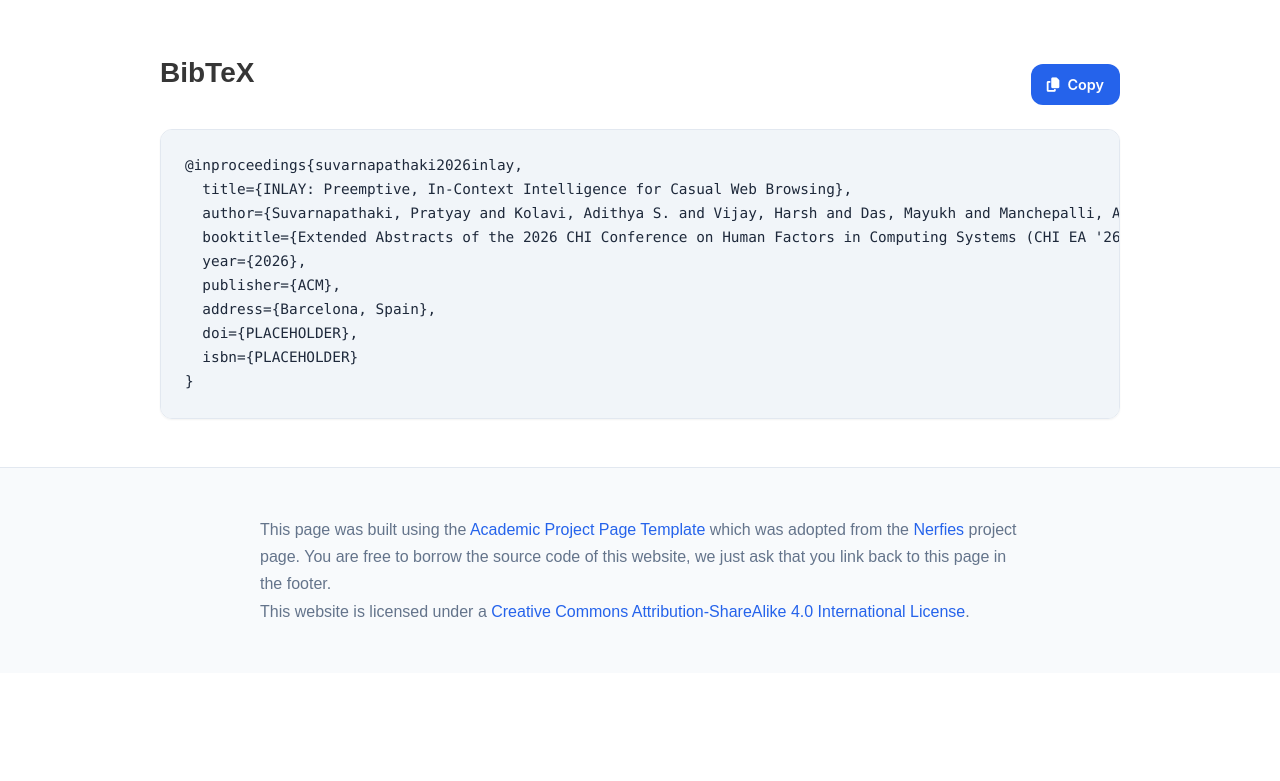
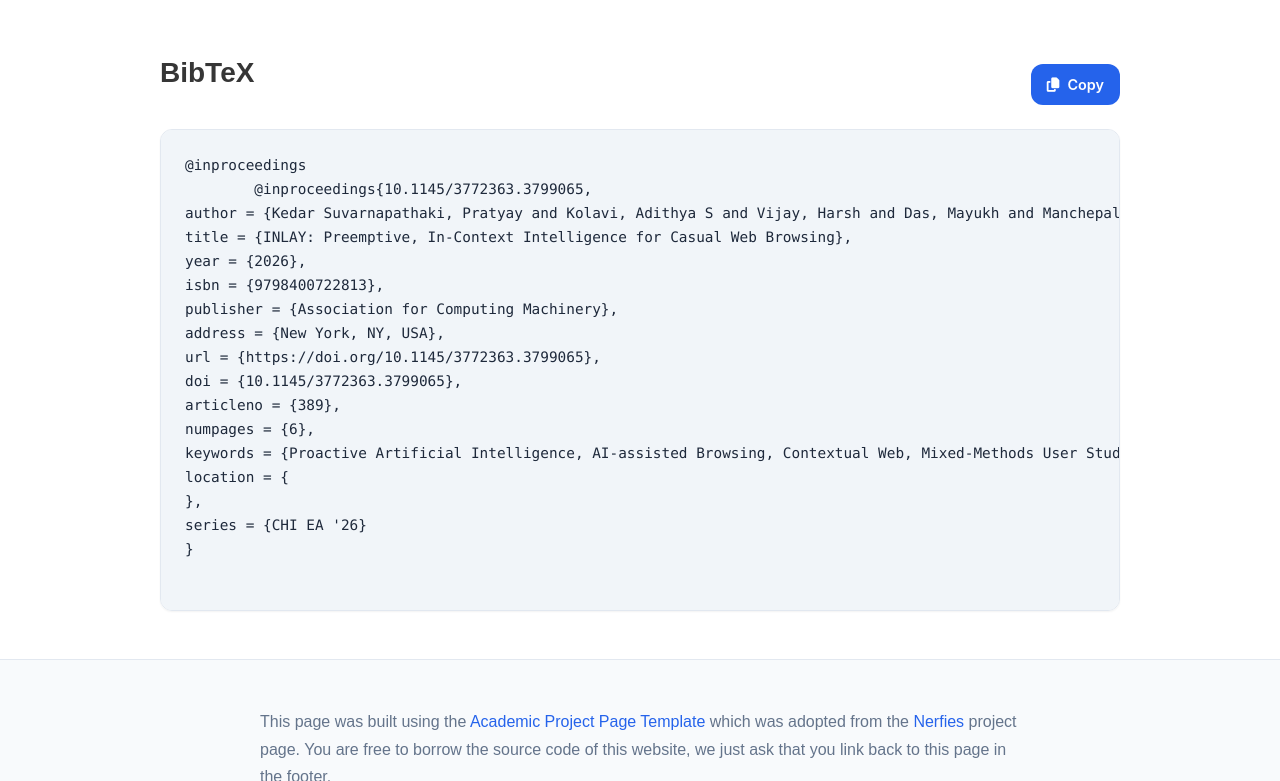
Before and after one commit to spratyey/inlay, a plain HTML site: page index.html in a window 1280 px wide. Shown: the part 2567-3348 px from the top of the page. Before the commit the page ends 3240 px from the top, so only its background shows below. Drawn offline with nearby package versions, Linux system fonts and the light colour scheme; some icons are missing; a web font is replaced by a local one.

Commit message:
update doi

```diff
--- a/index.html
+++ b/index.html
@@ -301,16 +301,24 @@
           <span class="copy-text">Copy</span>
         </button>
       </div>
-      <pre id="bibtex-code"><code>@inproceedings{suvarnapathaki2026inlay,
-  title={INLAY: Preemptive, In-Context Intelligence for Casual Web Browsing},
-  author={Suvarnapathaki, Pratyay and Kolavi, Adithya S. and Vijay, Harsh and Das, Mayukh and Manchepalli, Ajay and Padmanabhan, Venkata N.},
-  booktitle={Extended Abstracts of the 2026 CHI Conference on Human Factors in Computing Systems (CHI EA '26)},
-  year={2026},
-  publisher={ACM},
-  address={Barcelona, Spain},
-  doi={PLACEHOLDER},
-  isbn={PLACEHOLDER}
-}</code></pre>
+      <pre id="bibtex-code"><code>@inproceedings
+        @inproceedings{10.1145/3772363.3799065,
+author = {Kedar Suvarnapathaki, Pratyay and Kolavi, Adithya S and Vijay, Harsh and Das, Mayukh and Manchepalli, Ajay and Padmanabhan, Venkata N},
+title = {INLAY: Preemptive, In-Context Intelligence for Casual Web Browsing},
+year = {2026},
+isbn = {9798400722813},
+publisher = {Association for Computing Machinery},
+address = {New York, NY, USA},
+url = {https://doi.org/10.1145/3772363.3799065},
+doi = {10.1145/3772363.3799065},
+articleno = {389},
+numpages = {6},
+keywords = {Proactive Artificial Intelligence, AI-assisted Browsing, Contextual Web, Mixed-Methods User Study},
+location = {
+},
+series = {CHI EA '26}
+}
+      </code></pre>
     </div>
 </section>
 <!--End BibTex citation -->
```
Also changed, not shown: 1 other file.
